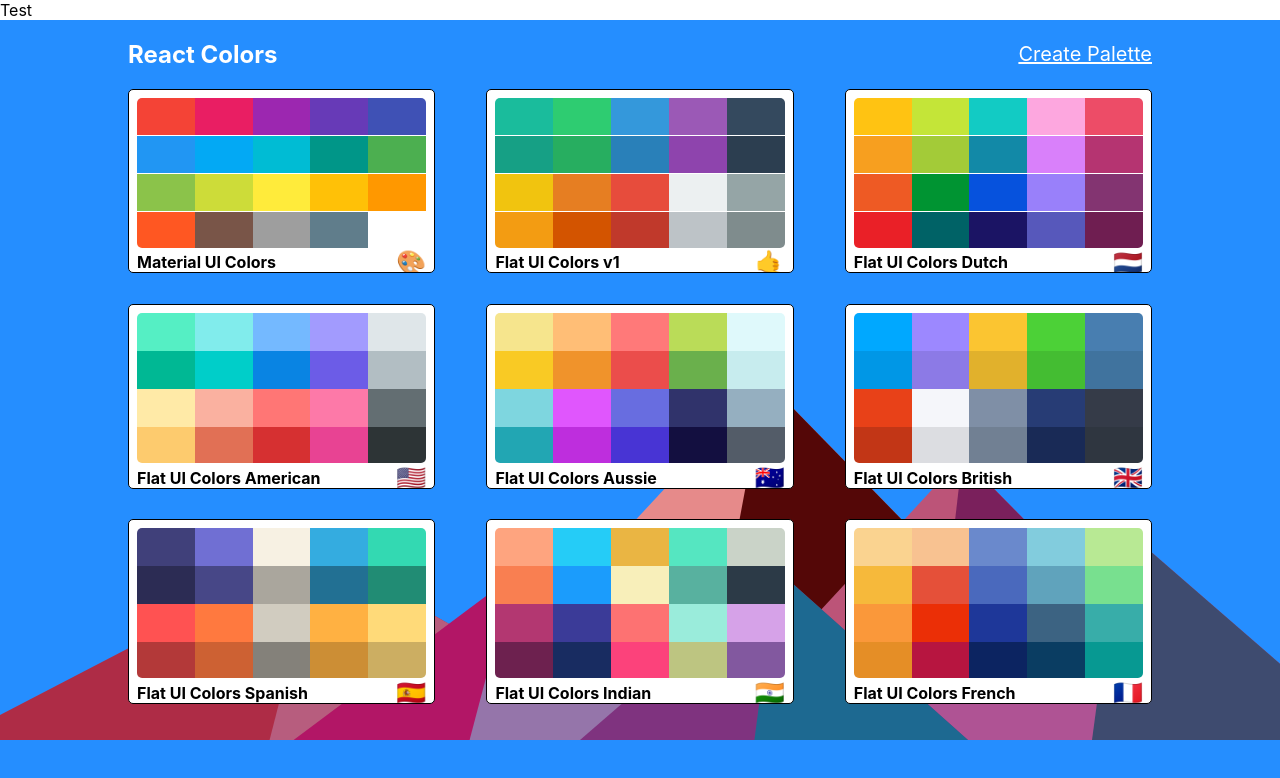
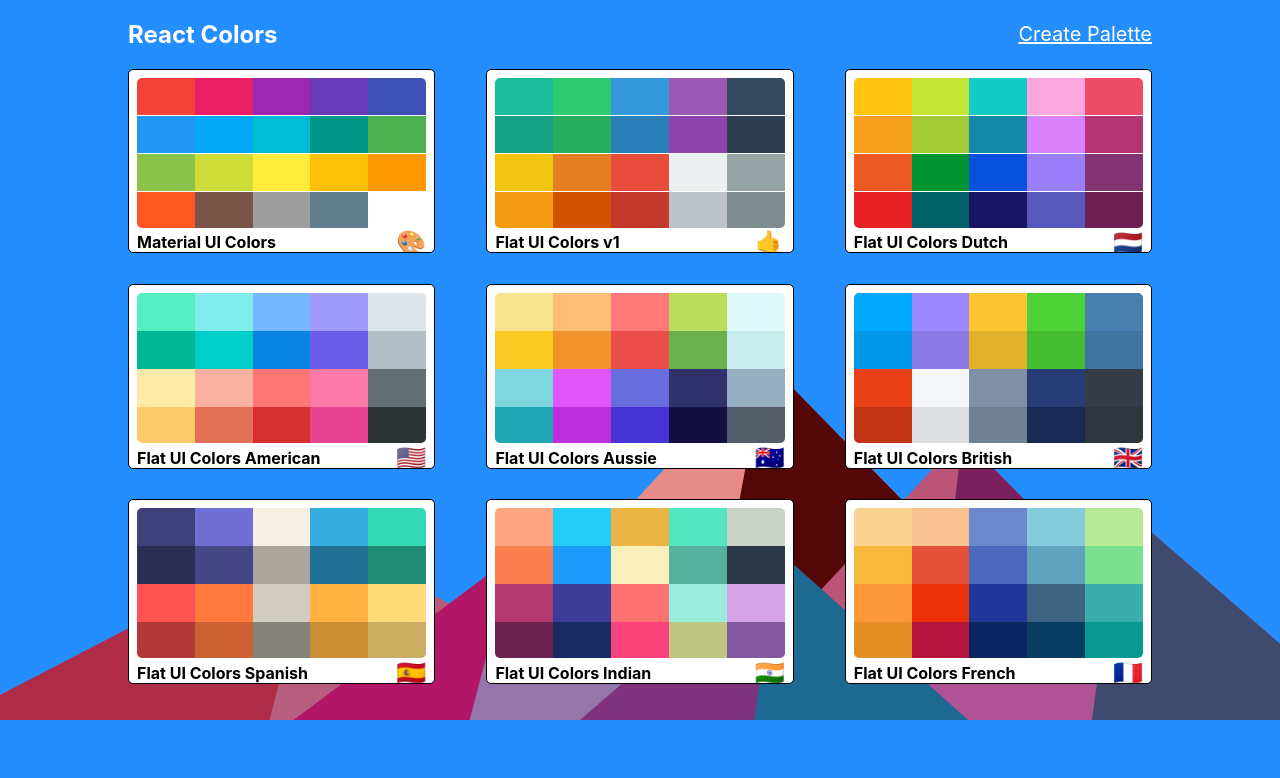
Before and after one commit to daylanberry/colors-app, a React (Create React App) app: page / in a window 1280 px wide. Shown: the top 778 px of the page. Built offline with nearby package versions, Linux system fonts and the light colour scheme.

Commit message:
clean up

```diff
--- a/src/App.js
+++ b/src/App.js
@@ -17,8 +17,7 @@
     const savedPalettes = JSON.parse(window.localStorage.getItem('palettes'))
 
     this.state = {
-      palettes: savedPalettes || seedColors,
-      hi: 'hi'
+      palettes: savedPalettes || seedColors
     }
   }
 
@@ -47,8 +46,6 @@
   render() {
     const { palettes } = this.state;
     return (
-      <>
-      Test
       <Route
         render={({location}) => (
           <TransitionGroup>
@@ -125,7 +122,6 @@
           </TransitionGroup>
         )}
       />
-      </>
     );
   }
 
```
